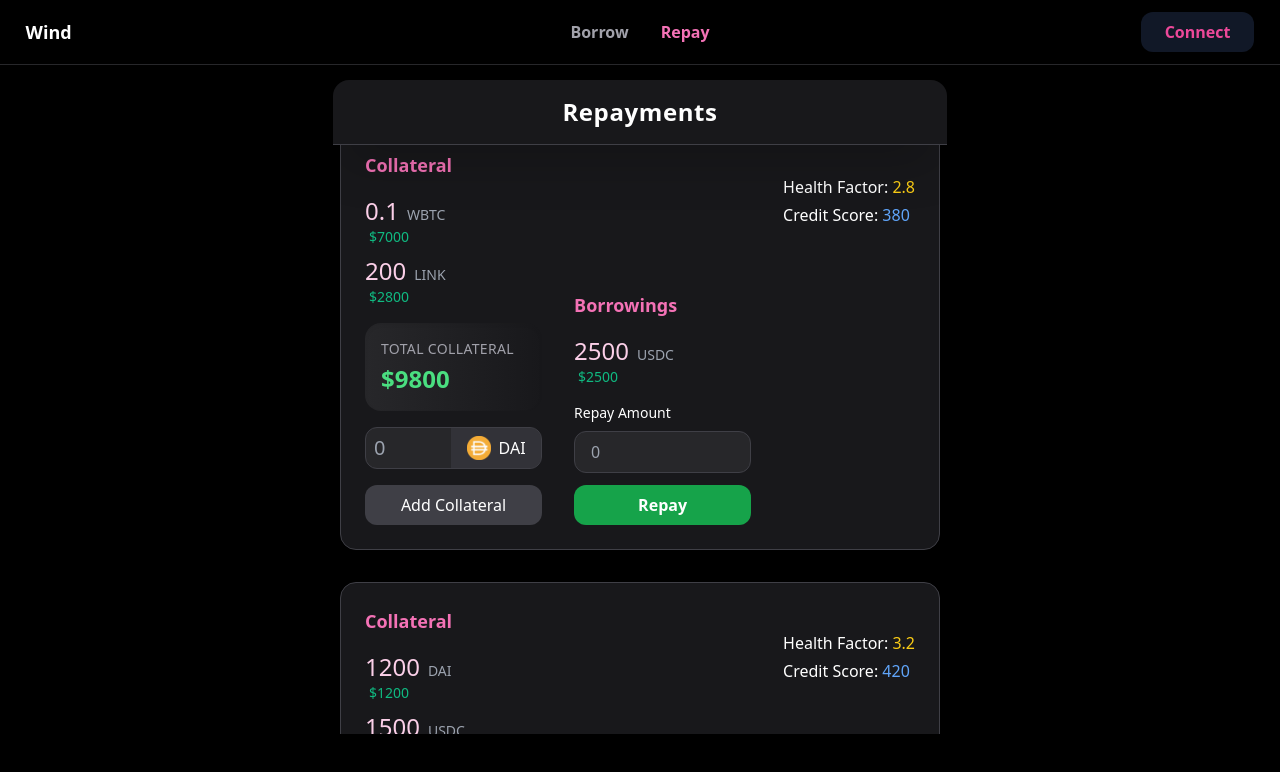
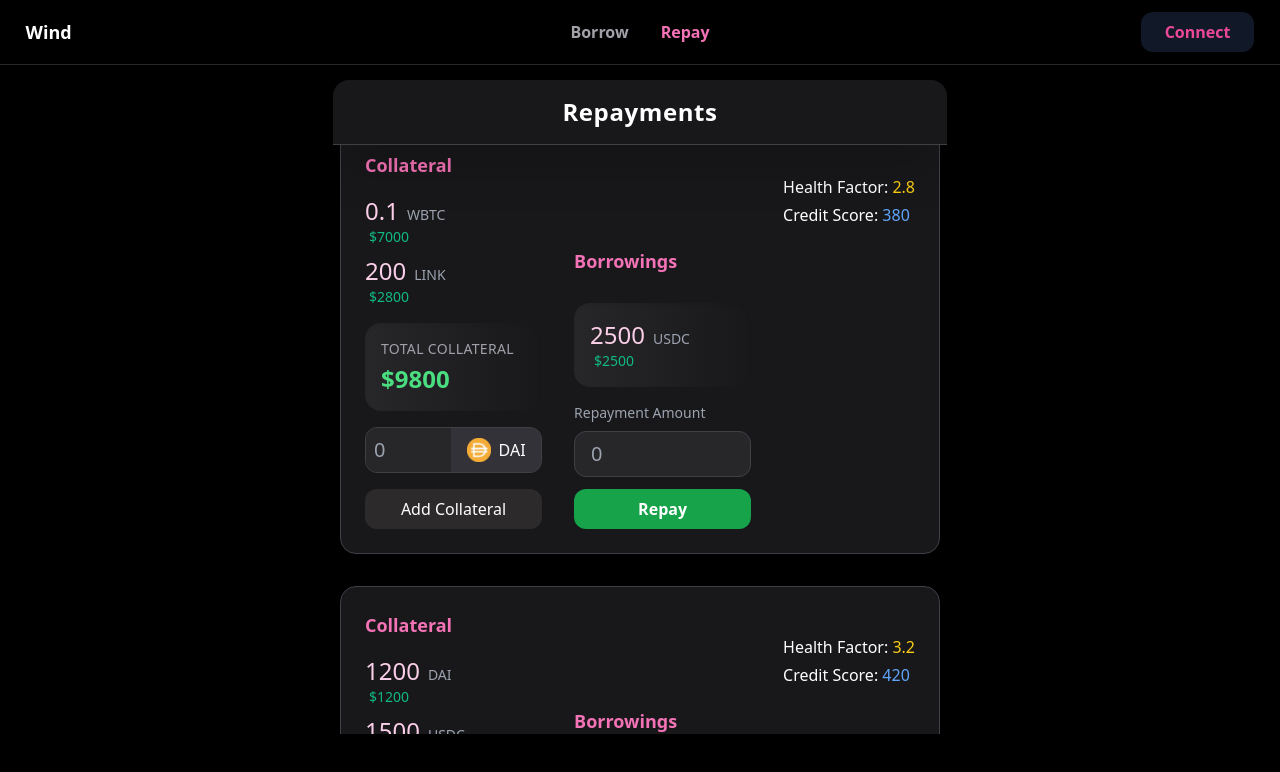
Before and after one commit to aryanbaranwal001/Credit-Bank-FrontEnd, a React (Vite) app in the folder frontEnd/: page /repay in a window 1280 px wide. Shown: the top 772 px of the page. Built offline with nearby package versions, Linux system fonts and the light colour scheme.

Commit message:
borrowing gradient done

```diff
--- a/frontEnd/src/output.css
+++ b/frontEnd/src/output.css
@@ -637,6 +637,11 @@ video {
   margin-bottom: 0.5rem;
 }
 
+.my-4 {
+  margin-top: 1rem;
+  margin-bottom: 1rem;
+}
+
 .mb-1 {
   margin-bottom: 0.25rem;
 }
@@ -699,6 +704,10 @@ video {
 
 .mr-32 {
   margin-right: 8rem;
+}
+
+.mb-3 {
+  margin-bottom: 0.75rem;
 }
 
 .box-border {
@@ -1123,6 +1132,19 @@ video {
   background-color: #3c3c448e;
 }
 
+.bg-\[\#333030\] {
+  --tw-bg-opacity: 1;
+  background-color: rgb(51 48 48 / var(--tw-bg-opacity, 1));
+}
+
+.bg-\[\#3330309d\] {
+  background-color: #3330309d;
+}
+
+.bg-\[\#333030c9\] {
+  background-color: #333030c9;
+}
+
 .bg-opacity-40 {
   --tw-bg-opacity: 0.4;
 }
@@ -1216,6 +1238,21 @@ video {
   padding-right: 1.25rem;
 }
 
+.py-\[2\.5rem\] {
+  padding-top: 2.5rem;
+  padding-bottom: 2.5rem;
+}
+
+.py-\[2\.5em\] {
+  padding-top: 2.5em;
+  padding-bottom: 2.5em;
+}
+
+.py-2\.5 {
+  padding-top: 0.625rem;
+  padding-bottom: 0.625rem;
+}
+
 .pb-2 {
   padding-bottom: 0.5rem;
 }
@@ -1270,6 +1307,10 @@ video {
 
 .pl-2 {
   padding-left: 0.5rem;
+}
+
+.pt-4 {
+  padding-top: 1rem;
 }
 
 .text-center {
@@ -1397,6 +1438,11 @@ video {
 .text-zinc-500 {
   --tw-text-opacity: 1;
   color: rgb(113 113 122 / var(--tw-text-opacity, 1));
+}
+
+.text-gray-700 {
+  --tw-text-opacity: 1;
+  color: rgb(55 65 81 / var(--tw-text-opacity, 1));
 }
 
 .placeholder-gray-500::-moz-placeholder {
@@ -1521,6 +1567,19 @@ video {
   background-color: #4b4b52a9;
 }
 
+.hover\:bg-\[\#333030e7\]:hover {
+  background-color: #333030e7;
+}
+
+.hover\:bg-\[\#3d3a3a\]:hover {
+  --tw-bg-opacity: 1;
+  background-color: rgb(61 58 58 / var(--tw-bg-opacity, 1));
+}
+
+.hover\:bg-\[\#3d3a3ad2\]:hover {
+  background-color: #3d3a3ad2;
+}
+
 .hover\:text-black:hover {
   --tw-text-opacity: 1;
   color: rgb(0 0 0 / var(--tw-text-opacity, 1));
--- a/frontEnd/src/pages/Repay.jsx
+++ b/frontEnd/src/pages/Repay.jsx
@@ -88,7 +88,7 @@ const RepayCard = () => {
                   <div className="flex flex-col sm:flex-row bg-zinc-800 border border-zinc-700 rounded-xl overflow-hidden w-full">
                     <input
                       type="number"
-                      className="pl-2 pr-2 w-full bg-transparent text-white outline-none text-xl"
+                      className="pl-2 pr-2 w-full bg-zinc-800 text-white outline-none text-xl"
                       placeholder="0"
                     />
 
@@ -97,7 +97,7 @@ const RepayCard = () => {
                         setTokenModalOpen(true);
                         setActiveTokenCardId(item.id);
                       }}
-                      className="pr-6 pl-6 py-2 w-full max-w-[90px] flex flex-row items-center justify-center bg-[#3c3c448e] hover:bg-[#4b4b52a9]  text-white transition"
+                      className="pr-6 pl-6 py-2.5 w-full max-w-[90px] flex flex-row items-center justify-center bg-[#3c3c448e] hover:bg-[#4b4b52a9]  text-white transition"
                     >
                       {selectedTokens[item.id]?.img ? (
                         <img
@@ -112,17 +112,14 @@ const RepayCard = () => {
                           className="aspect-square h-6 max-h-6 w-auto mr-2 object-contain"
                         />
                       )}
-                      <span className="text-[100%]">{selectedTokens[item.id]?.symbol ?? "DAI"}</span>
-
-
+                      <span className="text-[100%]">
+                        {selectedTokens[item.id]?.symbol ?? "DAI"}
+                      </span>
                     </button>
-
-
-
                   </div>
                 </div>
 
-                <button className="mt-4 px-4 py-2 rounded-xl bg-zinc-700 hover:bg-zinc-600 transition w-full">
+                <button className="mt-4 px-4 py-2 rounded-xl bg-[#333030c9] hover:bg-[#3d3a3ad2] transition w-full">
                   Add Collateral
                 </button>
               </div>
@@ -132,6 +129,8 @@ const RepayCard = () => {
                 <h2 className="text-lg font-semibold mb-4 text-pink-400">
                   Borrowings
                 </h2>
+
+                <div className="mt-3 mb-4 pt-4 px-4 bg-gradient-to-r from-zinc-800 to-zinc-900 rounded-2xl shadow-inner flex flex-col items-start justify-center">
                   <div className="text-base font-medium">
                     <span className="text-2xl text-pink-200 mr-2">
                       {item.borrow.amount}
@@ -143,12 +142,15 @@ const RepayCard = () => {
                   <div className="ml-1 text-sm text-emerald-500 mb-4">
                     ${item.borrow.usd}
                   </div>
+                </div>
 
-                <label className="block text-sm mb-2">Repay Amount</label>
+                <label className="block text-sm mb-2 text-gray-400">
+                  Repayment Amount
+                </label>
                 <input
                   type="number"
                   placeholder="0"
-                  className="w-full px-4 py-2 rounded-xl bg-zinc-800 text-white outline-none border border-zinc-700 focus:ring-2 focus:ring-zinc-600"
+                  className="text-xl w-full px-4 py-2 rounded-xl bg-zinc-800 text-white outline-none border border-zinc-700"
                   value={repayAmounts[item.id] || ""}
                   onChange={(e) =>
                     setRepayAmounts((prev) => ({
```
Lines whose indentation alone changed are shown as unchanged.
